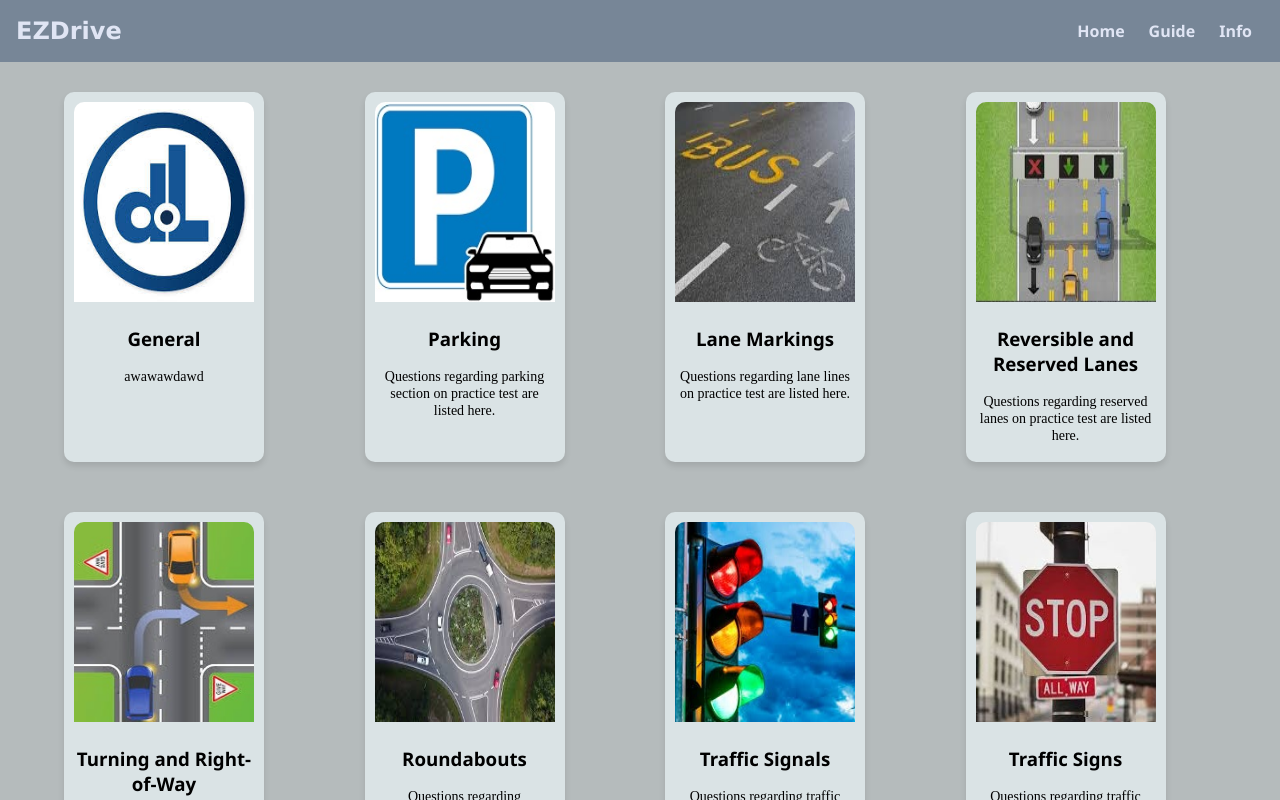
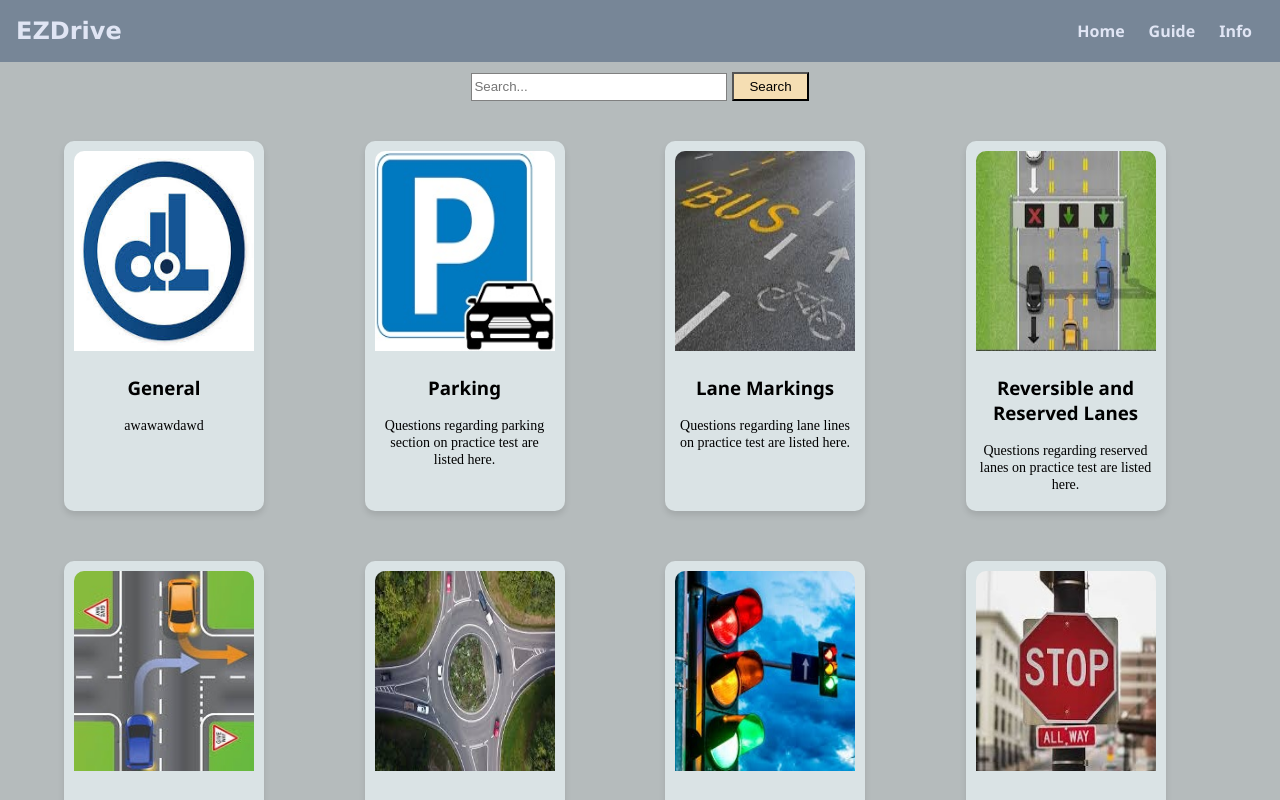
Before and after one commit to SquidHead00007/drivetestapp, a React (Create React App) app: page / in a window 1280 px wide. Shown: the top 800 px of the page. Built offline with nearby package versions, Linux system fonts and the light colour scheme.

Commit message:
searchbar

```diff
--- a/src/App.css
+++ b/src/App.css
@@ -88,3 +88,35 @@ body {
     font-weight: 545;
 
   }
+
+  .search-bar {
+    margin: auto;
+    width: 50%;
+    padding: 10px;
+    text-align: center;
+  }
+
+  .search-bar input[type=text] {
+    border: 1px solid gray;
+    width: 250px;
+    height: 24px;
+    margin-right: 5px;
+  }
+
+  .search-bar input:focus, select:focus, textarea:focus, button:focus {
+    outline: none;
+  }
+
+  .search-bar select {
+    border: 1px solid gray;
+    width: 100px;
+    height: 28px;
+    margin-right: 5px;
+  }
+
+  .search-bar button[type="submit"] {
+    background-color: wheat;
+    color: black;
+    padding: 5px 15px;
+    cursor: pointer;
+  }
--- a/src/Home.js
+++ b/src/Home.js
@@ -1,26 +1,44 @@
+import React, { useState } from 'react';
 import NavBar from "./NavBar";
-import React from 'react';
-import SectionList from "./data/doltestsection";
 import SectionCard from "./SectionCard";
+import SearchBar from "./SearchBar";
+import doltestsection from "./data/doltestsection";
 
 export function Home () {
-    const items = SectionList;
-    return(
-        <div id="BodyHome">
+    const allData = doltestsection;
+    const [results, setResults] = useState(allData);
+
+    const handleSearch = (query) => {
+      if (query === '') {
+        setResults(allData);
+      }
+      else {
+        const filteredResults = allData.filter((item) =>
+          item.name.toLowerCase().includes(query.toLowerCase())
+        );
+        setResults(filteredResults);  // Update the results state
+      }
+    };
+
+    return (
+      <div id="homebody">
       <div>
         <NavBar />
       </div>
 
+      <div>
+        <SearchBar onSearch={handleSearch} />
+      </div>
+
       <div className="section-card">
         {
-                    items.map((e) => {
-                        return (<SectionCard id={e.id} name={e.name} description={e.description} image={e.image} />)
+          results.map((e) => {
+            return (<SectionCard id={e.id} name={e.name} description={e.description} image={e.image} />);
           })
         }
       </div>
     </div>
-
     );
-};
+  }
 
   export default Home;
--- /dev/null
+++ b/src/SearchBar.js
@@ -0,0 +1,33 @@
+import React, { useState } from 'react';
+
+const SearchBar = ({ onSearch }) => {
+  const [searchInput, setSearchInput] = useState('');
+
+  // Handle input change
+  const handleFilter = (e) => {
+
+    setSearchInput(e.target.value);
+  };
+
+  // Handle search action and pass the search input back to the parent
+  const handleSearch = () => {
+    onSearch(searchInput);  // Pass the search input to parent component
+  };
+
+  return (
+    <div className="search-bar">
+      <input
+        type="text"
+        name="searchInput"
+        value={searchInput}
+        onChange={handleFilter}
+        placeholder="Search..."
+      />
+      <button type="submit" onClick={handleSearch}>
+        Search
+      </button>
+    </div>
+  );
+};
+
+export default SearchBar;
```
Lines whose indentation alone changed are shown as unchanged.
